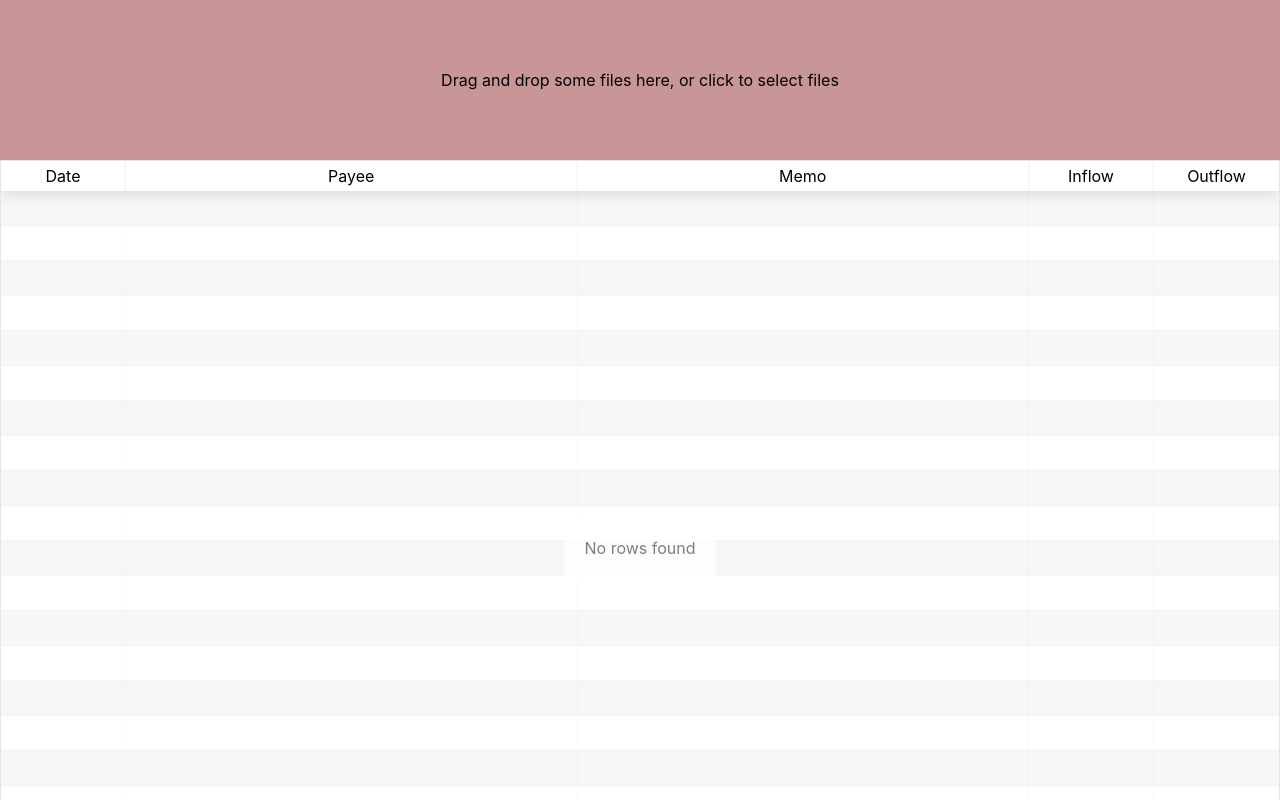
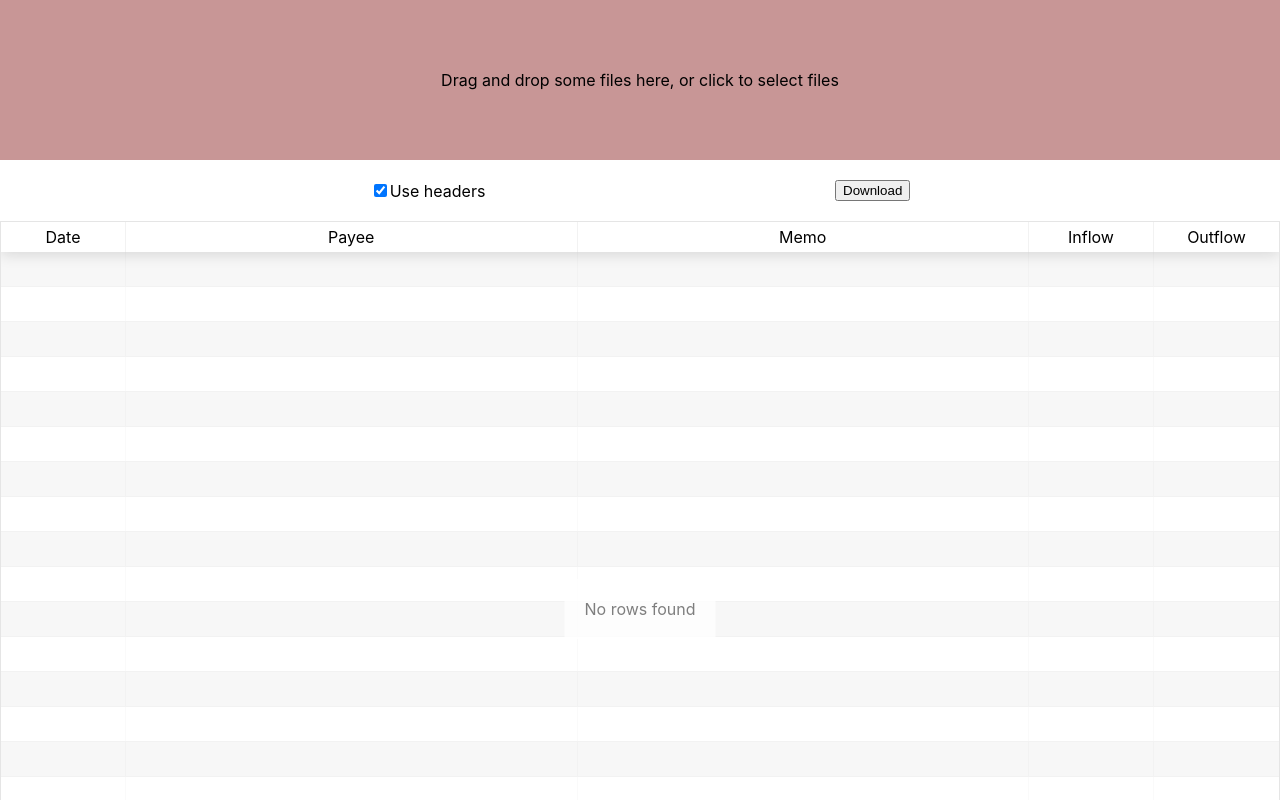
Before and after one commit to kvasbo/ynab-parser, a React (Create React App) app: page / in a window 1280 px wide. Shown: the top 800 px of the page. Built offline with nearby package versions, Linux system fonts and the light colour scheme.

Commit message:
Add "use headers"-button

```diff
--- a/src/App.tsx
+++ b/src/App.tsx
@@ -119,8 +119,24 @@ class App extends React.PureComponent<{}, AppState> {
                         this.setState({ parsed: data });
                     }}
                 />
+                <div
+                    className="filter"
+                    style={{ display: 'flex', margin: 20, justifyContent: 'space-evenly', alignItems: 'center' }}
+                >
+                    <span>
+                        <input
+                            type="checkbox"
+                            id="checkUseHeaders"
+                            checked={this.state.useHeaders}
+                            onChange={(e: React.ChangeEvent<HTMLInputElement>): void =>
+                                this.setState({ useHeaders: e.currentTarget.checked })
+                            }
+                        />
+                        <label htmlFor="checkUseHeaders">Use headers</label>
+                    </span>
+                    <button onClick={(): void => this.download()}>Download</button>
+                </div>
                 <ReactTable data={this.mapData()} columns={columns} className="-striped -highlight" />
-                <span onClick={(): void => this.download()}>download</span>
             </div>
         );
     }
```
